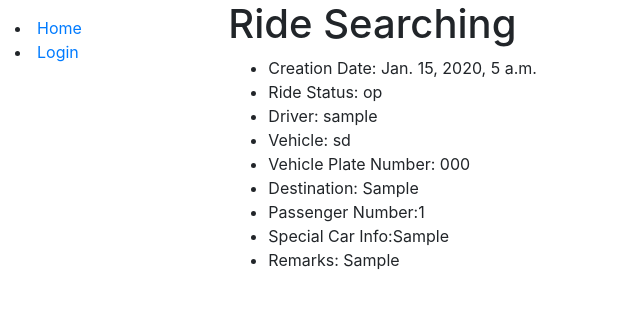
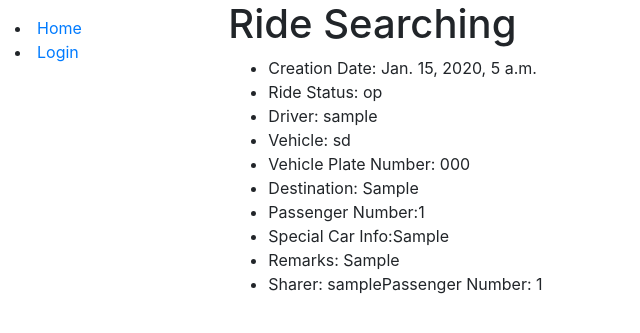
Before and after one commit to yuyuefan002/ride_share_service, a Django app: page /orders/cf-ride-request-check/00000000-0000-0000-0000-000000000001/ in a window 1280 px wide. Shown: the top 333 px of the page, without its empty margins (0-640 px from the left). Run offline with Django 3.2, Linux system fonts and the light colour scheme; tables that the repository leaves empty hold one stand-in row (values such as "Sample post"); some libraries are stand-ins or nearby versions.

Commit message:
complete basic framework

```diff
--- a/orders/templates/cf_ride_request_check.html
+++ b/orders/templates/cf_ride_request_check.html
@@ -12,7 +12,9 @@
        <li><a>Passenger Number:{{ride_request.passenger_num}}</a></li>
        <li><a>Special Car Info:{{ride_request.special_car_info}}</a></li>
        <li><a>Remarks: {{ride_request.remarks}}</a></li>
-
+       {% for share_request in share_ride_request%}
+       <li><a>Sharer: {{ share_request.sharer}}Passenger Number: {{share_request.passenger_num}}</a></li>
+       {% endfor %}
   </ul>
   {% else %}
     <p>There is no required order.</p>
--- a/orders/views.py
+++ b/orders/views.py
@@ -13,10 +13,16 @@ from django.core.mail import EmailMessage
 
 @login_required
 def index(request):
+    '''
+    main page
+    '''
     return render(request, 'index.html')
 
 
 def DriverRegisterErr(request):
+    '''
+    show the warning about repeat register as a driver
+    '''
     messages.add_message(request, messages.INFO, "You have already registered as a driver")
 
     return redirect('orders:index')
@@ -24,6 +30,10 @@ def DriverRegisterErr(request):
 
 @login_required
 def DriverRegister(request):
+    '''
+    Driver Registration
+    User fill the register form to be a driver
+    '''
     if request.method == 'POST':
         form = DriverRegisterForm(request.POST)
         if form.is_valid():
@@ -47,6 +57,10 @@ def DriverRegister(request):
 
 @login_required
 def RideRequest(request):
+    '''
+    Ride Requesting
+    User can request a ride by filling in this form
+    '''
     if request.method == 'POST':
         form = RideRequestForm(request.POST)
         if form.is_valid():
@@ -65,13 +79,21 @@ def RideRequest(request):
     return render(request, 'ride_request.html', {'form': form})
 
 
-
 @login_required
 def ShareRideRequest(request):
+    '''
+    Ride Searching(Sharer)
+    Sharer can fillin the form to generate their order, and use the information
+    to look up the available ride
+    '''
     if request.method == 'POST':
         form = ShareRideRequestForm(request.POST)
         if form.is_valid():
-            share_ride_request = ShareRequest.objects.create(sharer=request.user)
+            try:
+                share_ride_request = ShareRequest.objects.get(main_request=None)
+                share_ride_request.sharer = request.user
+            except ShareRequest.DoesNotExist:
+                share_ride_request = ShareRequest.objects.create(sharer=request.user)
             share_ride_request.destination = form.cleaned_data['destination']
             share_ride_request.early_arrival_time = form.cleaned_data['early_arrival_time']
             share_ride_request.late_arrival_time = form.cleaned_data['late_arrival_time']
@@ -84,30 +106,54 @@ def ShareRideRequest(request):
 
 
 def CFRideRequestCheck(request, pk):
+    '''
+    Ride Status Viewing(Owner)
+    Owner can check the current ride details including
+    driver and vehicle, sharer information
+    '''
     ride_request = get_object_or_404(Request, pk=pk)
     driver_info = get_object_or_404(Driver, pk=ride_request.driver.user)
+    try:
+        share_ride_request = ShareRequest.objects.filter(main_request=ride_request.id)
+    except ShareRequest.DoesNotExist:
+        share_ride_request = None
     context = {
         'driver_info': driver_info,
         'ride_request': ride_request,
+        'share_ride_request': share_ride_request,
     }
     return render(request, "cf_ride_request_check.html", context)
 
 
 def CFShareRideRequestCheck(request, pk):
+    '''
+    Ride Satus Viewing(Sharer)
+    Sharer can check the current ride details including
+    driver and vehicle, and other sharer information
+    '''
     share_ride_request = ShareRequest.objects.get(pk=pk)
+    ride_request = share_ride_request.main_request
     try:
         driver_info = Driver.objects.get(pk=share_ride_request.main_request.driver)
     except Driver.DoesNotExist:
         driver_info = None
+    try:
+        share_ride_request = ShareRequest.objects.filter(main_request=ride_request.id)
+    except ShareRequest.DoesNotExist:
+        share_ride_request = None
     context = {
             'share_ride_request': share_ride_request,
-            'ride_request': share_ride_request.main_request,
+            'ride_request': ride_request,
             'driver_info': driver_info,
         }
-    return render(request, 'share_ride_request_check.html', context)
+    return render(request, 'cf_ride_request_check.html', context)
 
 
 def RideRequestJump(request, pk):
+    '''
+    Ride Request Editing/Viewing Jump(Owner)
+    Jump based on the status of request
+    '''
     ride_request = get_object_or_404(Request, pk=pk)
     if ride_request.status == 'op':
         return redirect('orders:ride_request_editing', pk=ride_request.id)
@@ -115,6 +161,10 @@ def RideRequestJump(request, pk):
 
 
 def RideRequestEditing(request, pk):
+    '''
+    Ride Request Editing(Owner)
+    User can edit the detail of this open request
+    '''
     ride_request = get_object_or_404(Request, pk=pk)
     if request.method == 'POST':
         form = RideRequestForm(request.POST)
@@ -153,6 +203,10 @@ def RideRequestEditing(request, pk):
 
 @login_required
 def CFRideDetail(request, pk):
+    '''
+    Ride Status Viewing(Driver)
+    Driver can mark a specific request to be completed
+    '''
     ride_request = Request.objects.get(pk=pk)
     if request.method == 'POST':
         ride_request.status = 'cp'
@@ -163,6 +217,9 @@ def CFRideDetail(request, pk):
 
 @login_required
 def DriverCheck(request):
+    '''
+    Check whether user has registered as a driver or not
+    '''
     try:
         Driver.objects.get(pk=request.user)
     except Driver.DoesNotExist:
@@ -172,8 +229,13 @@ def DriverCheck(request):
 
 @login_required
 def RideConfirm(request, pk):
+    '''
+    Ride Searching(Driver)
+    Drive confirms a request, owner, sharer, driver will receive an email notification
+    '''
     request_detail = get_object_or_404(Request, pk=pk)
     driver = get_object_or_404(Driver, pk=request.user)
+    share_request = ShareRequest.objects.filter(main_request=request_detail)
     request_detail.driver = driver
     request_detail.status = 'cf'
     request_detail.save()
@@ -185,23 +247,32 @@ def RideConfirm(request, pk):
                          'Dear customor,\n\nYour request {} has been confirmed.\n\nBest,\nRide Share Service'.format(request_detail.id),
                          to=[request_detail.owner.email])
     email.send()
+    for request in share_request:
+        email = EmailMessage('Request Confirmed',
+                         'Dear customor,\n\nYour request {} has been confirmed.\n\nBest,\nRide Share Service'.format(request_detail.id),
+                         to=[request.sharer.email])
+        email.send()
     return redirect('orders:index')
 
 
 @login_required
 def ShareRideConfirm(request, main_id, share_id):
+    '''
+    Ride Searching(Sharer)
+    Sharer can join a selected open ride
+    '''
     share_ride_request = ShareRequest.objects.get(pk=share_id)
     main_ride_request = Request.objects.get(pk=main_id)
     share_ride_request.main_request = main_ride_request
     share_ride_request.save()
-    email = EmailMessage('Request Confirmed',
-                         'Dear customor,\n\nYour request {} has been confirmed.\n\nBest,\nRide Share Service'.format(share_ride_request.id),
-                         to=[share_ride_request.sharer.email])
-    email.send()
     return redirect('orders:index')
 
 
 class RequestListView(LoginRequiredMixin, generic.ListView):
+    '''
+    Ride Status Viewing(Owner)
+    display the list of all ongoing requests
+    '''
     mode = Request
     template_name = 'request_list.html'
     paginate_by = 10
@@ -211,6 +282,10 @@ class RequestListView(LoginRequiredMixin, generic.ListView):
 
 
 class ShareRequestListView(LoginRequiredMixin, generic.ListView):
+    '''
+    Ride Status Viewing(Sharer)
+    display the list of all ongoing requests
+    '''
     mode = ShareRequest
     template_name = 'share_request_list.html'
     paginate_by = 10
@@ -223,7 +298,12 @@ class ShareRequestListView(LoginRequiredMixin, generic.ListView):
         context['share_request_list'] = ShareRequest.objects.all()
         return context
 
+
 class RideSearchingListView(LoginRequiredMixin, generic.ListView):
+    '''
+    Ride Searching(Driver)
+    The Driver can search for open ride requests.
+    '''
     mode = Request
     template_name = 'op_request_list.html'
     paginate_by = 10
@@ -244,6 +324,10 @@ class CFRideStatusListView(LoginRequiredMixin, generic.ListView):
 
 
 class ShareRideSearchingListView(LoginRequiredMixin, generic.ListView):
+    '''
+    Ride Seaching(Sharer)
+    The list of shared open rides
+    '''
     mode = Request
     template_name = 'share_ride_list.html'
     paginate_by = 10
```
